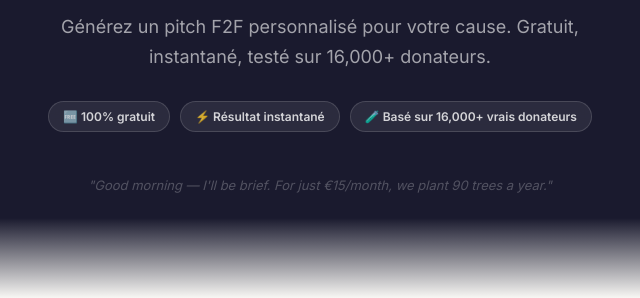
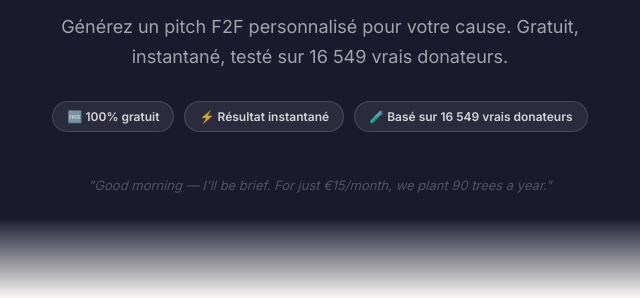
Before and after one commit to agencebabylonfundraising-lab/pitch-generator, a plain HTML site: page index.html in a window 1280 px wide. Shown: the part 295-593 px from the top of the page, 320-960 px from the left. Drawn offline with Linux system fonts and the light colour scheme.

Commit message:
fix: setLang HTML entity unescaping — prevents lt;br visible on page

```diff
--- a/index.html
+++ b/index.html
@@ -5,6 +5,13 @@
 <meta name="viewport" content="width=device-width, initial-scale=1.0"/>
 <title data-fr="Générateur de Pitch F2F — collecte.ai" data-en="F2F Pitch Generator — collecte.ai">Générateur de Pitch F2F — collecte.ai</title>
 <meta name="description" content="Générez un pitch F2F personnalisé en 60 secondes. Gratuit. 180 combinaisons."/>
+<meta property="og:title" content="Générateur de Pitch F2F — collecte.ai"/>
+<meta property="og:description" content="Générez un pitch F2F personnalisé en 60 secondes. 12 causes, 5 profils donateurs, 3 canaux. Gratuit et instantané."/>
+<meta property="og:type" content="website"/>
+<meta property="og:url" content="https://agencebabylonfundraising-lab.github.io/pitch-generator/"/>
+<meta name="twitter:card" content="summary_large_image"/>
+<meta name="twitter:title" content="Générateur de Pitch F2F — collecte.ai"/>
+<meta name="twitter:description" content="Votre pitch parfait en 60 secondes. 180 combinaisons cause/profil/canal. Testé sur 16 000+ donateurs."/>
 <link href="https://fonts.googleapis.com/css2?family=Inter:wght@300;400;500;600;700;800;900&display=swap" rel="stylesheet"/>
 <style>
 /* ===== RESET & BASE ===== */
@@ -1218,7 +1225,7 @@ input[type="range"]::-webkit-slider-thumb:hover { transform: scale(1.15); }
       <button class="lang-btn active" onclick="setLang('fr')" id="lang-fr">FR</button>
       <button class="lang-btn" onclick="setLang('en')" id="lang-en">EN</button>
     </div>
-    <a href="https://babylon-fundraising.fr" class="back-link">
+    <a href="https://agencebabylonfundraising-lab.github.io/babylon-academy/" class="back-link">
       <span>←</span>
       <span data-fr="Tous nos outils" data-en="All tools">Tous nos outils</span>
     </a>
@@ -1236,13 +1243,13 @@ input[type="range"]::-webkit-slider-thumb:hover { transform: scale(1.15); }
       <span data-fr="Votre pitch parfait" data-en="Your perfect pitch">Votre pitch parfait</span><br/>
       <span class="accent" data-fr="en 60 secondes." data-en="in 60 seconds.">en 60 secondes.</span>
     </h1>
-    <p class="hero-sub" data-fr="Générez un pitch F2F personnalisé pour votre cause. Gratuit, instantané, testé sur 16,000+ donateurs." data-en="Generate a personalized F2F pitch for your cause. Free, instant, tested on 16,000+ real donors.">
-      Générez un pitch F2F personnalisé pour votre cause. Gratuit, instantané, testé sur 16,000+ donateurs.
+    <p class="hero-sub" data-fr="Générez un pitch F2F personnalisé pour votre cause. Gratuit, instantané, testé sur 16 549 vrais donateurs." data-en="Generate a personalized F2F pitch for your cause. Free, instant, tested on 16,549 real donors.">
+      Générez un pitch F2F personnalisé pour votre cause. Gratuit, instantané, testé sur 16 549 vrais donateurs.
     </p>
     <div class="trust-pills">
       <span class="trust-pill" data-fr="🆓 100% gratuit" data-en="🆓 100% free">🆓 100% gratuit</span>
       <span class="trust-pill" data-fr="⚡ Résultat instantané" data-en="⚡ Instant result">⚡ Résultat instantané</span>
-      <span class="trust-pill" data-fr="🧪 Basé sur 16,000+ vrais donateurs" data-en="🧪 Based on 16,000+ real donors">🧪 Basé sur 16,000+ vrais donateurs</span>
+      <span class="trust-pill" data-fr="🧪 Basé sur 16 549 vrais donateurs" data-en="🧪 Based on 16,549 real donors">🧪 Basé sur 16 549 vrais donateurs</span>
     </div>
     <div class="pitch-preview" id="pitch-preview">
       <div class="preview-line" id="prev-0">"Bonjour, j'ai une question rapide — est-ce que la crise au Sahel vous touche ?"</div>
@@ -2260,8 +2267,13 @@ function setLang(lang) {
   document.getElementById('lang-fr').classList.toggle('active', lang === 'fr');
   document.getElementById('lang-en').classList.toggle('active', lang === 'en');
   document.querySelectorAll('[data-fr]').forEach(el => {
-    const val = el.getAttribute(`data-${lang}`);
-    if (val !== null) el.innerHTML = val;
+    const val = el.getAttribute(`data-${lang}`) || el.getAttribute('data-fr');
+    if (val !== null) {
+      const clean = val
+        .replace(/&amp;lt;/g, '<').replace(/&amp;gt;/g, '>')
+        .replace(/&amp;amp;/g, '&').replace(/&lt;/g, '<').replace(/&gt;/g, '>');
+      el.innerHTML = clean;
+    }
   });
   // Update input placeholders
   document.querySelectorAll('[data-placeholder-fr]').forEach(el => {
@@ -2317,6 +2329,7 @@ function restoreFromURL() {
 
 // ===== INIT =====
 window.addEventListener('DOMContentLoaded', () => {
+  setLang(localStorage.getItem('lang') || 'fr');
   rotatePreview();
   setInterval(rotatePreview, 4000);
   setInterval(updateRotatingPlaceholder, 2500);
```
